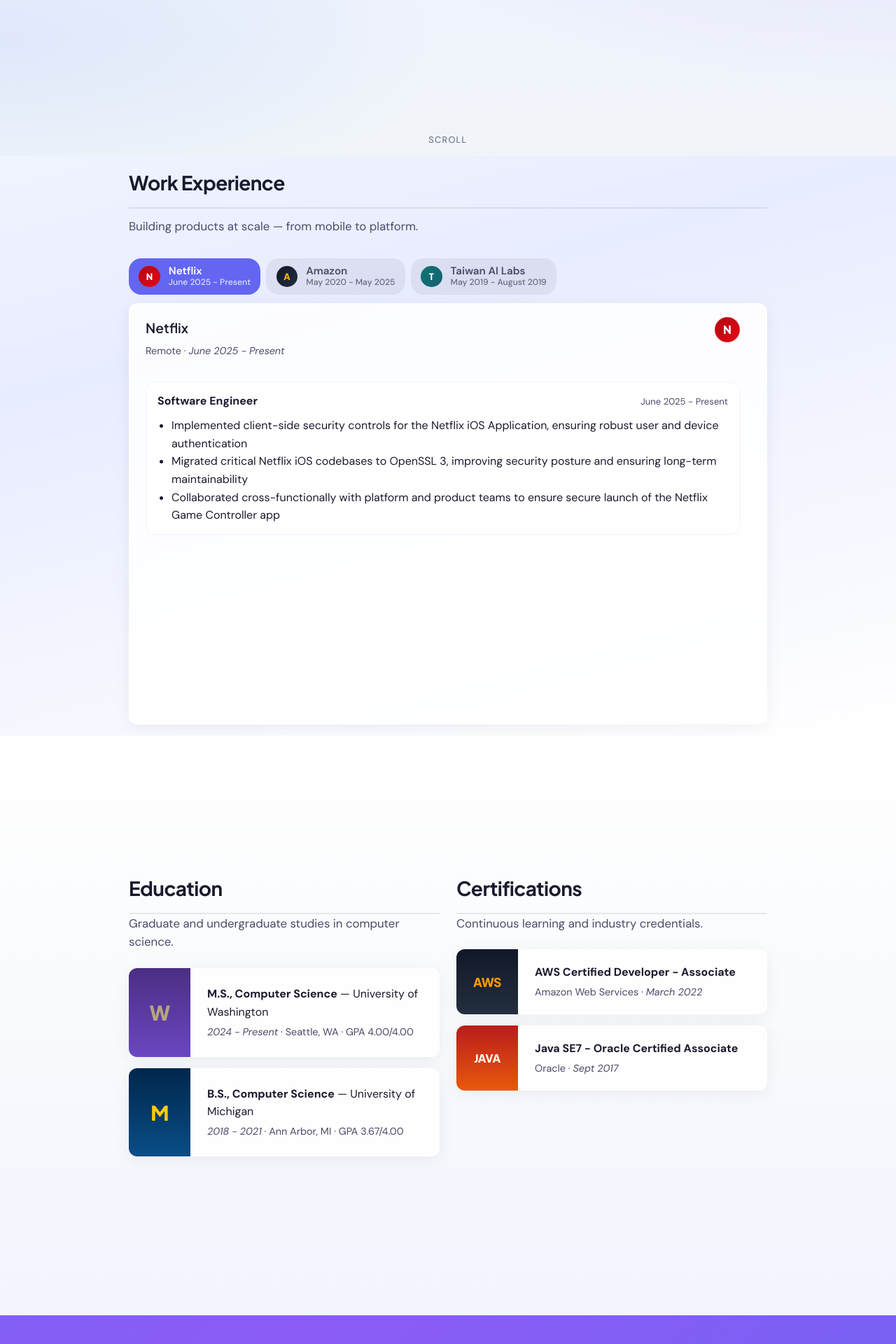
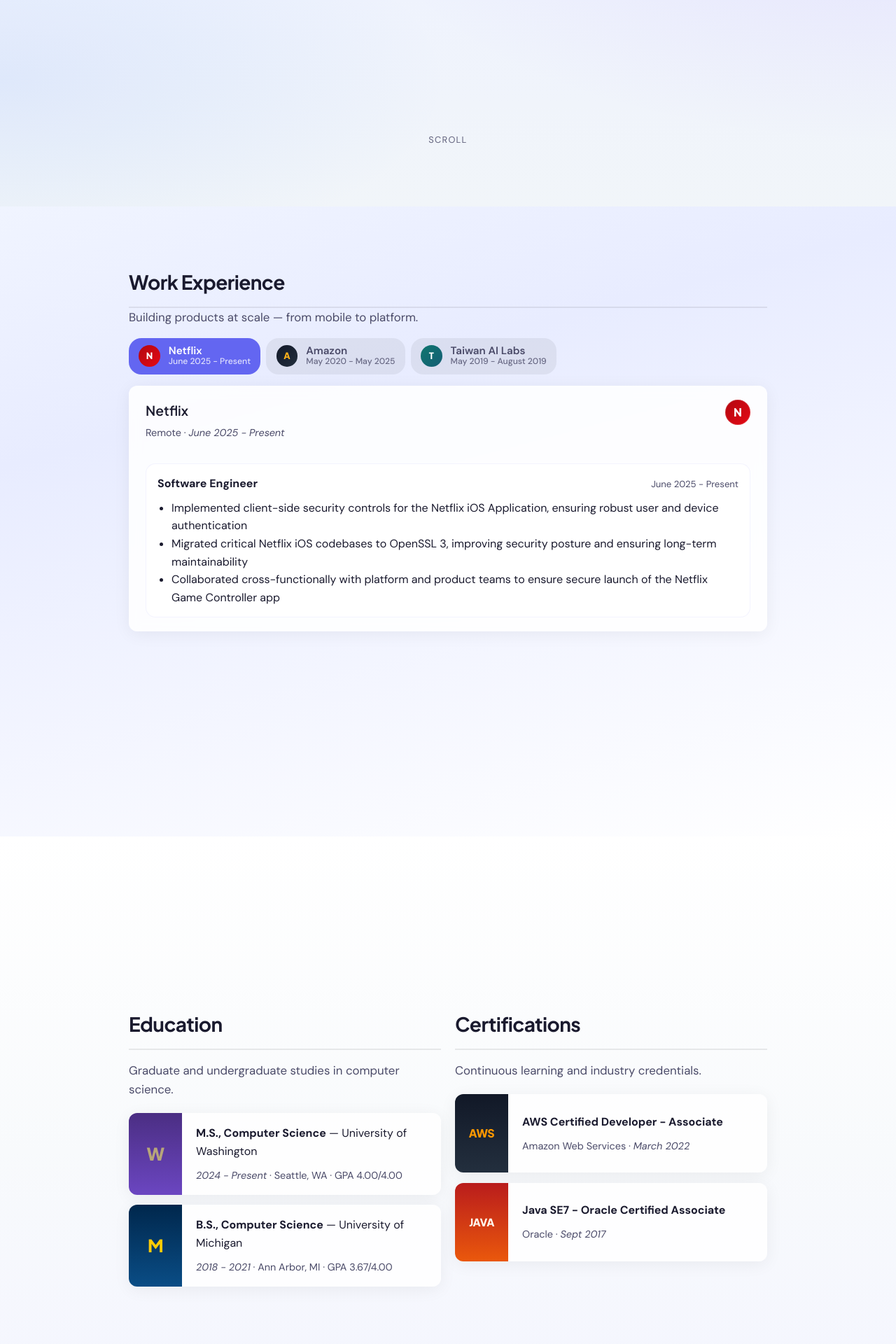
Before and after one commit to wxllchxn/wxllchxn.github.io, a Jekyll site: the page built from index.md, in a window 1280 px wide. Shown: the part 658-2578 px from the top of the page at 70% size. Built offline with Jekyll 4.4.1, drawn with Linux system fonts in a browser that asks for light colours.

Commit message:
Overscrolling and UI fixes

```diff
--- a/_sass/site.scss
+++ b/_sass/site.scss
@@ -56,8 +56,8 @@ body.site-body {
 
 .page-section {
   position: relative;
-  min-height: calc(100vh - #{$nav-height});
-  min-height: calc(100dvh - #{$nav-height});
+  min-height: 100vh;
+  min-height: 100dvh;
   scroll-snap-align: start;
   scroll-snap-stop: always;
   display: flex;
@@ -313,13 +313,8 @@ body.site-body {
 }
 
 #work .section-inner {
-  min-height: calc(100vh - #{$nav-height});
-  min-height: calc(100dvh - #{$nav-height});
-  display: flex;
-  flex-direction: column;
-  gap: 0.75rem;
-  padding-top: 1rem;
-  padding-bottom: 1rem;
+  padding-top: calc(#{$nav-height} + 0.85rem);
+  padding-bottom: 1.75rem;
 }
 
 #work .section-tagline {
@@ -327,19 +322,14 @@ body.site-body {
 }
 
 #work .work-tabs {
-  margin-top: 0.25rem;
-  display: grid;
-  grid-template-rows: auto minmax(0, 1fr);
-  gap: 0.75rem;
-  flex: 1;
-  min-height: 0;
+  margin-top: 0.5rem;
 }
 
 #work .tab-buttons {
   display: flex;
   gap: 0.5rem;
   flex-wrap: wrap;
-  margin-bottom: 0;
+  margin-bottom: 1rem;
 }
 
 #work .tab-buttons button {
@@ -423,9 +413,7 @@ body.site-body {
   border-radius: $radius;
   padding: 1.25rem 1.5rem;
   box-shadow: $shadow;
-  min-height: 0;
-  overflow: auto;
-  scrollbar-gutter: stable;
+  overflow: visible;
 }
 
 #work .tab-panel h3 {
@@ -535,28 +523,38 @@ body.site-body {
   min-height: calc(100dvh - #{$nav-height});
   display: flex;
   align-items: center;
+  padding-top: calc(#{$nav-height} + 1rem);
+  padding-bottom: 1.75rem;
 }
 
 .split-section-grid {
   display: grid;
   grid-template-columns: minmax(0, 1fr) minmax(0, 1fr);
-  gap: 1.5rem;
-  align-items: start;
+  gap: 1.25rem;
+  align-items: stretch;
   width: 100%;
 }
 
 .split-section-column {
   min-width: 0;
+  display: flex;
+  flex-direction: column;
+  gap: 0.9rem;
+}
+
+.split-section-column .section-tagline {
+  margin: -0.35rem 0 0.35rem 0;
 }
 
 .education-item {
-  margin-bottom: 1rem;
+  margin-bottom: 0;
   background: $color-card-bg;
   border-radius: $radius;
   box-shadow: $shadow;
   transition: box-shadow $transition, transform $transition;
   display: grid;
-  grid-template-columns: 88px 1fr;
+  grid-template-columns: 76px 1fr;
+  min-height: 112px;
   overflow: hidden;
 }
 
@@ -570,7 +568,11 @@ body.site-body {
 }
 
 .rail-card-body {
-  padding: 1.25rem 1.5rem;
+  padding: 1rem 1.25rem;
+  display: flex;
+  flex-direction: column;
+  justify-content: center;
+  gap: 0.15rem;
 }
 
 .rail-icon {
@@ -579,7 +581,7 @@ body.site-body {
   justify-content: center;
   min-height: 100%;
   font-family: $font-display;
-  font-size: 1.8rem;
+  font-size: 1.55rem;
   font-weight: 800;
   letter-spacing: -0.03em;
   text-transform: uppercase;
@@ -599,13 +601,13 @@ body.site-body {
 .rail-icon-aws {
   background: linear-gradient(180deg, #111827, #232f3e);
   color: #ff9900;
-  font-size: 1.1rem;
+  font-size: 1rem;
 }
 
 .rail-icon-java {
   background: linear-gradient(180deg, #b91c1c, #ea580c);
   color: #fff7ed;
-  font-size: 1rem;
+  font-size: 0.95rem;
 }
 
 .edu-meta {
@@ -613,11 +615,11 @@ body.site-body {
   font-size: 0.9rem;
 }
 
-.certification-item .rail-card-body p:first-child {
+.rail-card-body p:first-child {
   margin-top: 0;
 }
 
-.certification-item .rail-card-body p:last-child {
+.rail-card-body p:last-child {
   margin-bottom: 0;
 }
 
@@ -632,6 +634,18 @@ body.site-body {
     animation: contact-bg 12s ease infinite;
     z-index: 0;
   }
+}
+
+#contact .section-inner {
+  min-height: calc(100vh - #{$nav-height});
+  min-height: calc(100dvh - #{$nav-height});
+  display: flex;
+  flex-direction: column;
+  align-items: center;
+  justify-content: center;
+  text-align: center;
+  padding-top: 1.5rem;
+  padding-bottom: 1.5rem;
 }
 
 @keyframes contact-bg {
@@ -666,6 +680,10 @@ body.site-body {
   transition: transform $transition, box-shadow $transition;
 }
 
+#contact .contact-mailto {
+  align-self: center;
+}
+
 .contact-mailto:hover {
   transform: translateY(-2px);
   box-shadow: 0 8px 24px rgba(0, 0, 0, 0.15);
@@ -674,10 +692,6 @@ body.site-body {
 @media (max-width: 720px) {
   #work .tab-buttons button {
     width: 100%;
-  }
-
-  #work .tab-panel {
-    overflow: visible;
   }
 
   .tab-panel-header,
@@ -695,7 +709,8 @@ body.site-body {
   }
 
   .education-item {
-    grid-template-columns: 68px 1fr;
+    min-height: 0;
+    grid-template-columns: 64px 1fr;
   }
 
   .rail-icon {
--- a/assets/js/site.js
+++ b/assets/js/site.js
@@ -46,23 +46,6 @@
   var sectionIds = ['introduction', 'work', 'education-certifications', 'contact'];
   var firstLink = nav && nav.querySelector('a[href="#introduction"]');
   if (firstLink) firstLink.classList.add('nav-active');
-  if (nav) {
-    nav.querySelectorAll('a[href^="#"]').forEach(function (link) {
-      link.addEventListener('click', function (event) {
-        var targetId = link.getAttribute('href');
-        var target = targetId && document.querySelector(targetId);
-        if (!target) return;
-
-        event.preventDefault();
-        var navHeight = nav.offsetHeight || 0;
-        var targetTop = target.getBoundingClientRect().top + window.scrollY - navHeight;
-        window.scrollTo({ top: Math.max(0, targetTop), behavior: 'smooth' });
-        if (window.history && window.history.pushState) {
-          window.history.pushState(null, '', targetId);
-        }
-      });
-    });
-  }
   if (nav && typeof IntersectionObserver !== 'undefined') {
     var observer = new IntersectionObserver(
       function (entries) {
```
Also changed, not shown: README.md.
